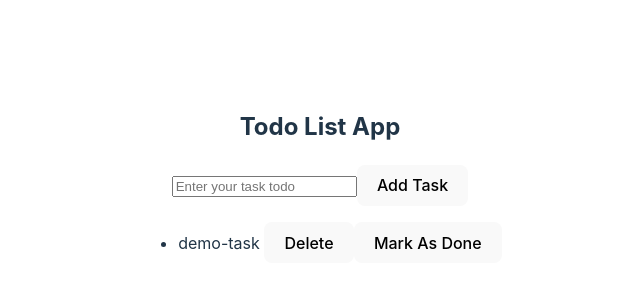
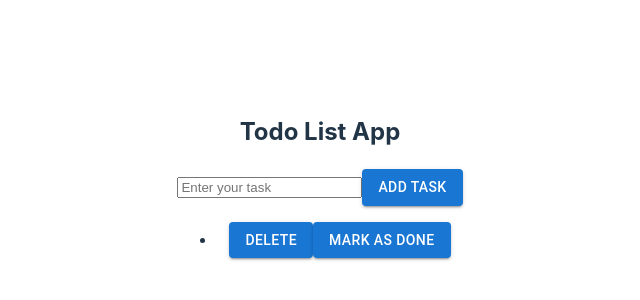
Before and after one commit to ankit-nautiyal/Task-Manager-App, a React (Vite) app: page / in a window 1280 px wide. Shown: the part 216-516 px from the top of the page, without its empty margins (320-960 px from the left). Built offline with nearby package versions, Linux system fonts and the light colour scheme.

Commit message:
added authSlice.jsx

```diff
--- a/src/App.jsx
+++ b/src/App.jsx
@@ -1,4 +1,4 @@
-import Todo from './components/todo.jsx';
+import Todo from './components/TaskList.jsx';
 import './App.css';
 import { Provider } from "react-redux";
 import { store } from './app/store.js';
--- a/src/app/store.js
+++ b/src/app/store.js
@@ -1,8 +1,10 @@
 import { configureStore } from '@reduxjs/toolkit';
-import todoReducer from '../features/toDo/todoSlice';
+import todoReducer from '../features/Todo/taskSlice';
+// import authReducer from "../features/authSlice";
 
 export const store= configureStore({
     reducer: {
-        todo: todoReducer
+        todo: todoReducer,
+        // auth: authReducer //todo
     }
 });
--- a/src/components/AddForm.jsx
+++ b/src/components/TaskInput.jsx
@@ -1,6 +1,7 @@
+import Button from '@mui/material/Button';
 import { useState } from "react";
 import { useDispatch } from "react-redux";
-import { addTodo } from "../features/toDo/todoSlice";
+import { addTodo } from "../features/Todo/taskSlice";
 
 export default function AddForm(){
     const [task, setTask] = useState("");
@@ -8,7 +9,6 @@ export default function AddForm(){
 
     const submitHandler= (event)=>{
         event.preventDefault();
-        console.log(task);
         dispatch(addTodo(task));
         setTask("");
     };
@@ -16,8 +16,8 @@ export default function AddForm(){
     return(
         <>
             <form onSubmit={submitHandler}>
-                <input type="text" placeholder="Enter your task todo" value={task} onChange={(event)=> setTask(event.target.value)} name="" id="" />
-                <button>Add Task</button>
+                <input required type="text" placeholder="Enter your task " value={task} onChange={(event)=> setTask(event.target.value)} name="" id="" />
+                <Button variant="contained">Add Task</Button>
             </form>
         </>
     );
--- a/src/components/Todo.jsx
+++ b/src/components/TaskList.jsx
@@ -1,7 +1,8 @@
-import { useSelector } from "react-redux";
-import AddForm from "./AddForm";
-import { deleteTodo, markAsDone } from "../features/toDo/todoSlice";
-import { useDispatch } from "react-redux";
+import { Button } from "@mui/material";
+import { useDispatch, useSelector } from "react-redux";
+import { deleteTodo, markAsDone } from "../features/Todo/taskSlice.jsx";
+import AddForm from "./TaskInput.jsx";
+
 
 export default function Todo(){
     const todos= useSelector((state) => state.todo.todos);
@@ -28,8 +29,8 @@ export default function Todo(){
                 {todos.map((todo) => (
                     <li key={todo.id}>
                         <span style={todo.isDone ? {textDecoration: "line-through"} : {}}> {todo.task} </span>
-                        <button onClick={() => deleteHandler(todo.id)}> Delete</button>
-                        <button onClick={() => markDoneHandler(todo.id)}> Mark As Done</button>
+                        <Button variant="contained" onClick={() => deleteHandler(todo.id)}> Delete</Button>
+                        <Button variant="contained" onClick={() => markDoneHandler(todo.id)}> Mark As Done</Button>
                     </li>
                 ))}
             </ul>
--- /dev/null
+++ b/src/features/Auth/authSlice.jsx
@@ -0,0 +1,18 @@
+import { createSlice } from "@reduxjs/toolkit";
+
+const initialState= {
+    isAuthenticated: false
+};
+
+const authSlice = createSlice({
+    name: "auth",
+    initialState,
+    reducers: {
+        login: (state) => { state.isAuthenticated = true; },
+        logout: (state) => { state.isAuthenticated = false; },
+    },
+});
+
+
+export const { login, logout } = authSlice.actions;
+export default authSlice.reducer;
--- a/src/features/toDo/todoSlice.js
+++ b/src/features/Todo/taskSlice.jsx
@@ -1,13 +1,15 @@
 import { createSlice, nanoid } from '@reduxjs/toolkit';
 
 const initialState= {
-    todos: [{ id: nanoid(), task: "demo-task", isDone: false}],
+    todos: [{ id: nanoid(), task: "", isDone: false}],
 };
 
-export const todoSlice= createSlice({
+
+
+export const taskSlice= createSlice({
     name: "todo",
     initialState,
-    reducers: { // (currState, action)-> newState
+    reducers: {          //(currState, action)-> newState
         addTodo: (state, action) =>{
             const newTodo= {
                 id: nanoid(),
@@ -30,5 +32,5 @@ export const todoSlice= createSlice({
     }
 });
 
-export const {addTodo, deleteTodo, markAsDone} = todoSlice.actions;
-export default todoSlice.reducer;
+export const {addTodo, deleteTodo, markAsDone} = taskSlice.actions;
+export default taskSlice.reducer;
```
Also changed, not shown: package.json (+11 -2 lines), src/api/weatherAPI.js (added), src/pages/home.jsx (added), src/pages/login.jsx (added), 1 other file (tests, documents, lock files or other folders).
